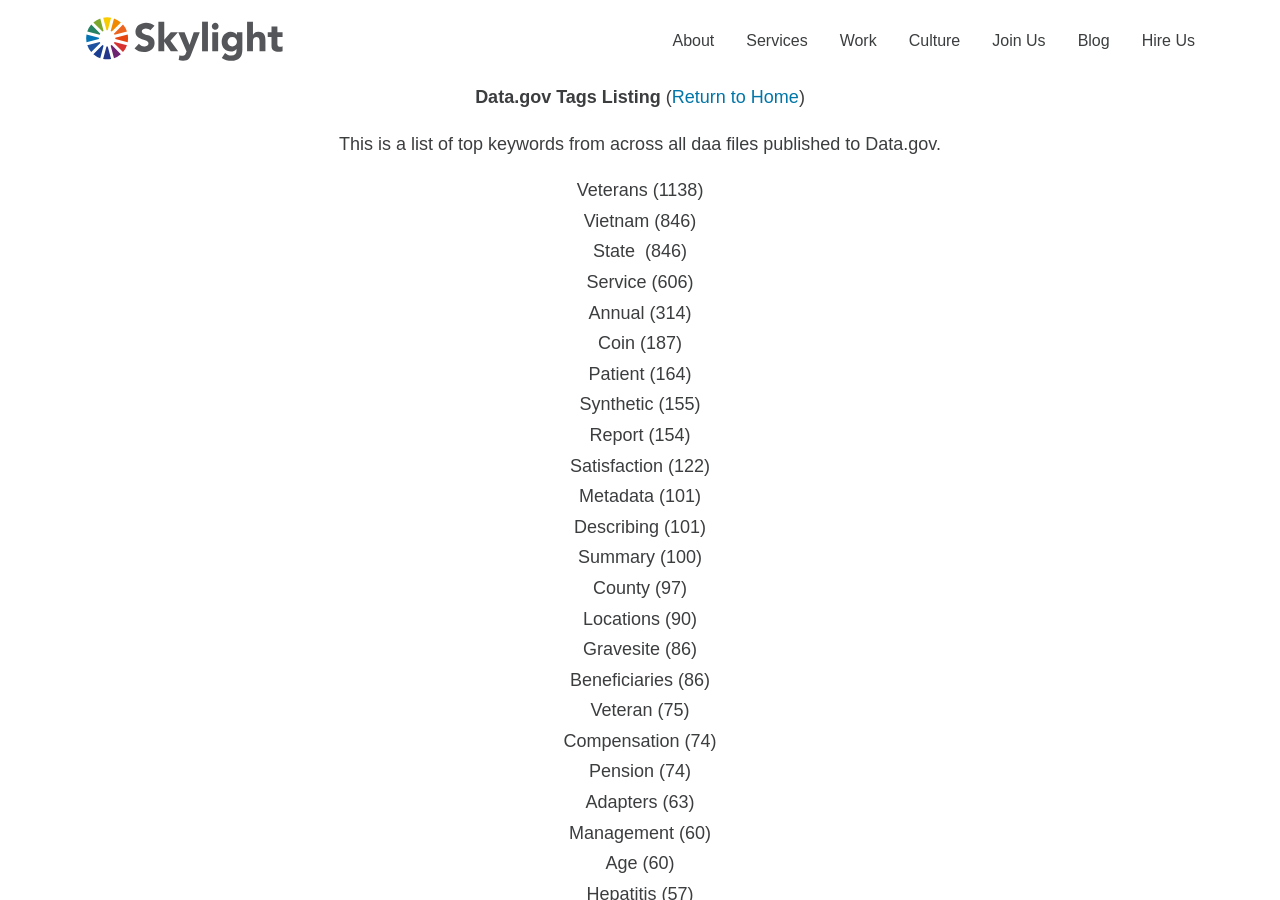
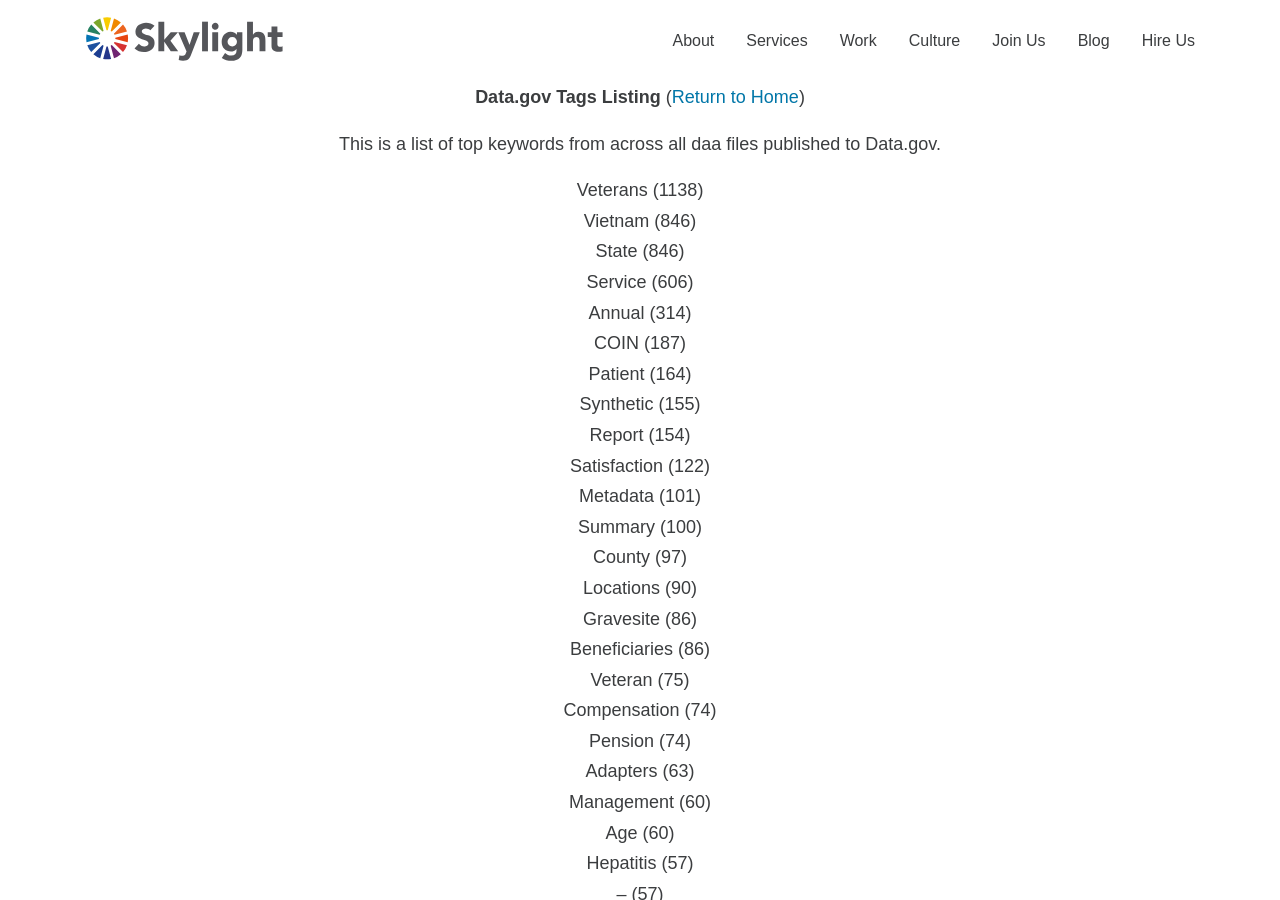
Before and after one commit to department-of-veterans-affairs/va-api-landscape, a Jekyll site: the page built from data-gov/tag-list/index.html, in a window 1280 px wide and 900 px high. Built offline with Jekyll 4.4.1, drawn with Linux system fonts in a browser that asks for light colours; nearby versions of some CDN libraries; some web fonts are replaced.

Commit message:
clean up some tags

```diff
--- a/_data/data_gov_tag_cloud.json
+++ b/_data/data_gov_tag_cloud.json
@@ -8,7 +8,7 @@
     "word_count": 846
   },
   {
-    "word": "State ",
+    "word": "State",
     "word_count": 846
   },
   {
@@ -20,7 +20,7 @@
     "word_count": 314
   },
   {
-    "word": "Coin",
+    "word": "COIN",
     "word_count": 187
   },
   {
@@ -41,10 +41,6 @@
   },
   {
     "word": "Metadata",
-    "word_count": 101
-  },
-  {
-    "word": "Describing",
     "word_count": 101
   },
   {
```
